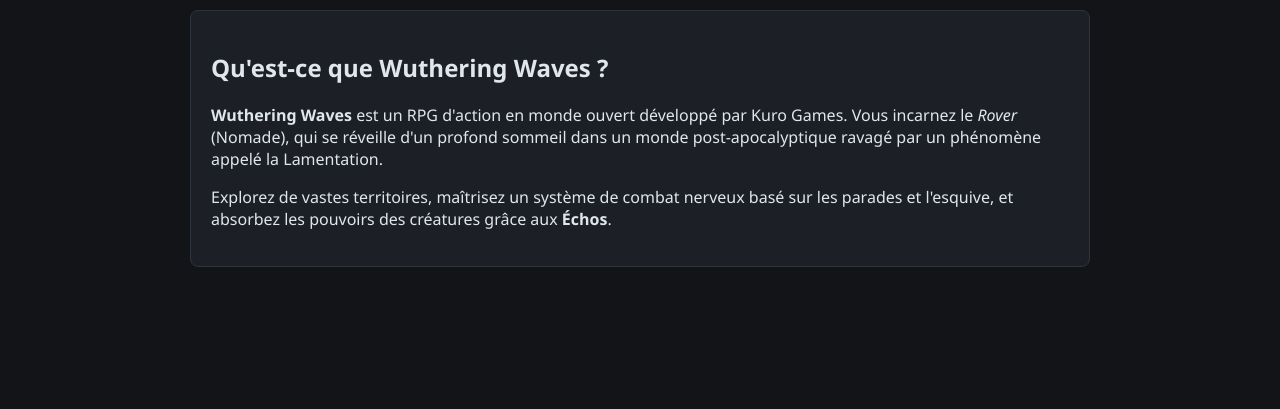
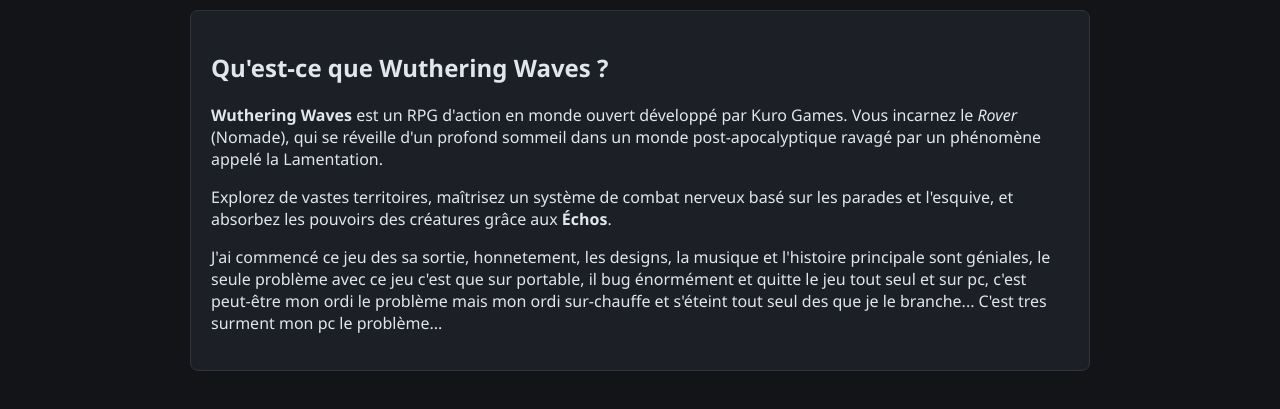
Before and after one commit to 6k655n66nd-web/Wuthering-waves, a plain HTML site: page index.html in a window 1280 px wide. Shown: the part 161-570 px from the top of the page. Drawn offline with Linux system fonts and the light colour scheme.

Commit message:
Update index.html

```diff
--- a/index.html
+++ b/index.html
@@ -19,6 +19,7 @@
             <h2>Qu'est-ce que Wuthering Waves ?</h2>
             <p><strong>Wuthering Waves</strong> est un RPG d'action en monde ouvert développé par Kuro Games. Vous incarnez le <em>Rover</em> (Nomade), qui se réveille d'un profond sommeil dans un monde post-apocalyptique ravagé par un phénomène appelé la Lamentation.</p>
             <p>Explorez de vastes territoires, maîtrisez un système de combat nerveux basé sur les parades et l'esquive, et absorbez les pouvoirs des créatures grâce aux <strong>Échos</strong>.</p>
+            <p>J'ai commencé ce jeu des sa sortie, honnetement, les designs, la musique et l'histoire principale sont géniales, le seule problème avec ce jeu c'est que sur portable, il bug énormément et quitte le jeu tout seul et sur pc, c'est peut-être mon ordi le problème mais mon ordi sur-chauffe et s'éteint tout seul des que je le branche... C'est tres surment mon pc le problème...</p>
         </div>
     </div>
 </body>
```
